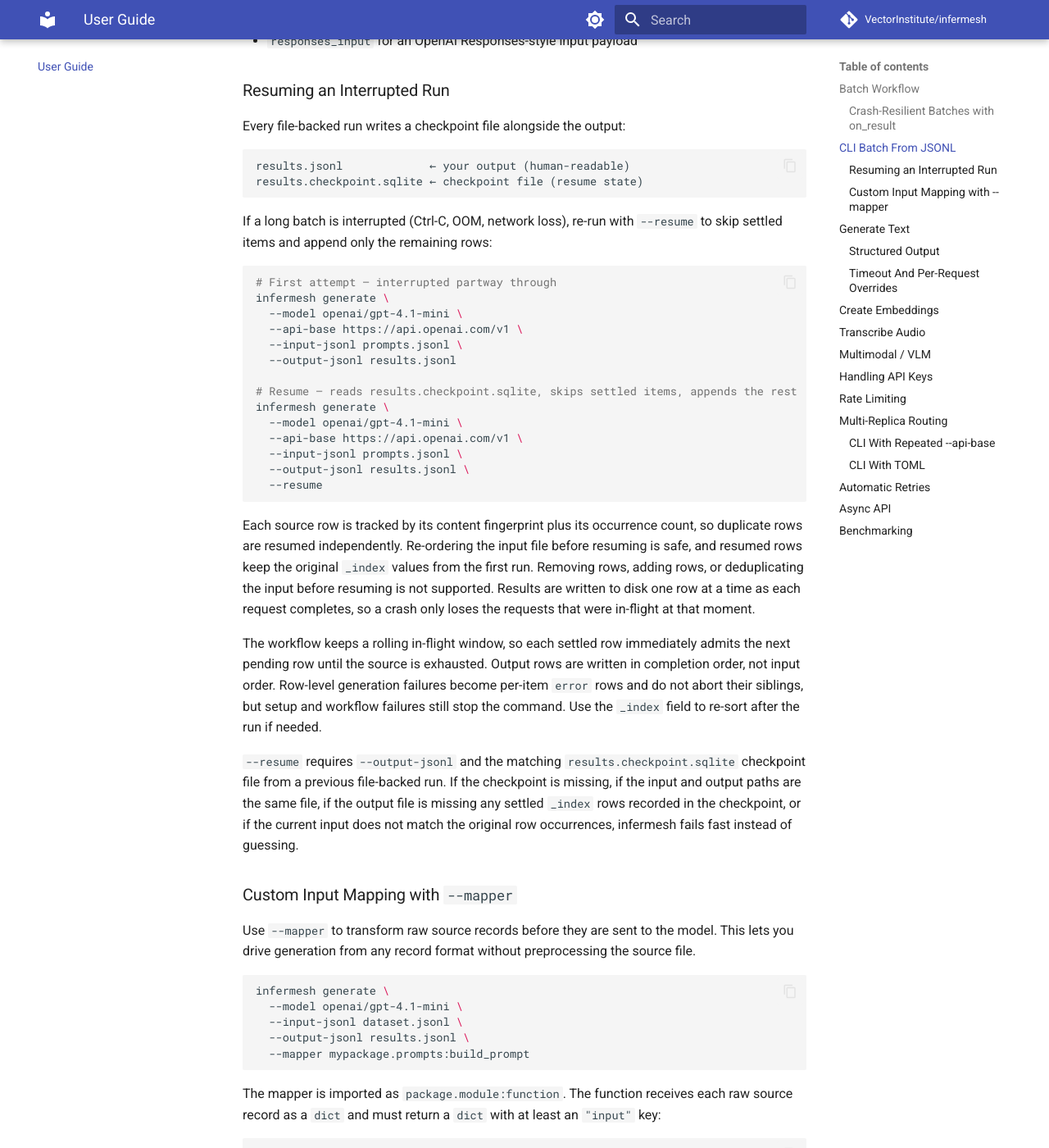
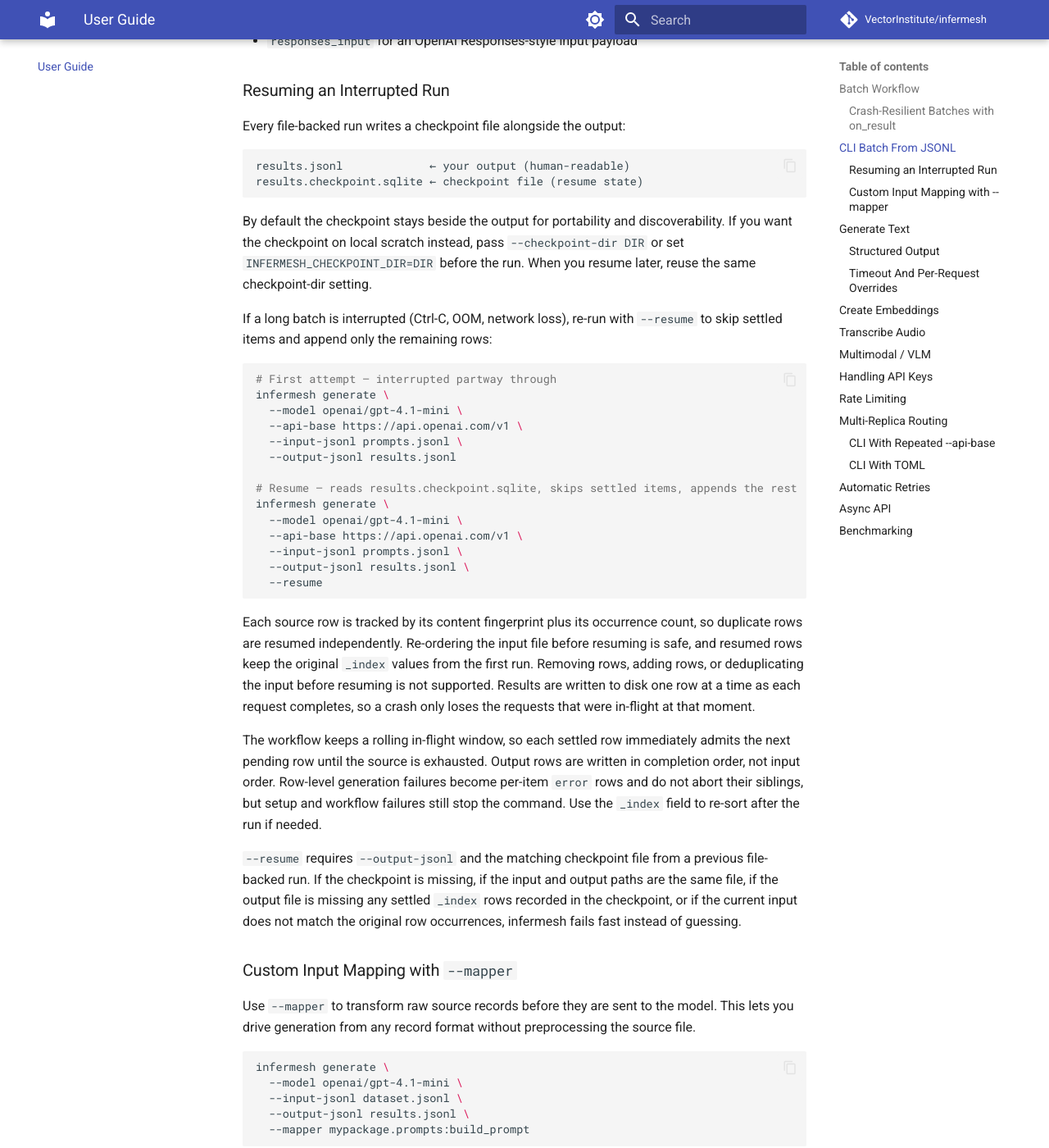
Before and after one commit to VectorInstitute/infermesh, an MkDocs documentation site: the page built from docs/guide.md, in a window 1280 px wide and 1400 px high, scrolled down 4088 px. Shown: the whole window at 82% size. Built offline with MkDocs 1.6.1 and Material for MkDocs 9.7.7, drawn with Linux system fonts in a browser that asks for light colours; comment, search, counter and statistics services are not loaded.

Commit message:
docs(cli): clarify checkpoint override behavior

````diff
--- a/docs/guide.md
+++ b/docs/guide.md
@@ -92,7 +92,7 @@ with open("results.jsonl", "w") as out, \
 The callback receives:
 
 | Argument | Type | Notes |
-|---|---|---|
+| --- | --- | --- |
 | `index` | `int` | Position in `input_batch` (global item index, not micro-batch index) |
 | `result` | `GenerationResult \| EmbeddingResult \| TranscriptionResult \| None` | `None` on failure |
 | `error` | `BaseException \| None` | `None` on success |
@@ -199,6 +199,11 @@ results.jsonl             ← your output (human-readable)
 results.checkpoint.sqlite ← checkpoint file (resume state)
 ```
 
+By default the checkpoint stays beside the output for portability and
+discoverability. If you want the checkpoint on local scratch instead, pass
+`--checkpoint-dir DIR` or set `INFERMESH_CHECKPOINT_DIR=DIR` before the run.
+When you resume later, reuse the same checkpoint-dir setting.
+
 If a long batch is interrupted (Ctrl-C, OOM, network loss), re-run with
 `--resume` to skip settled items and append only the remaining rows:
 
@@ -234,8 +239,8 @@ Row-level generation failures become per-item `error` rows and do not abort
 their siblings, but setup and workflow failures still stop the command.
 Use the `_index` field to re-sort after the run if needed.
 
-`--resume` requires `--output-jsonl` and the matching `results.checkpoint.sqlite`
-checkpoint file from a previous file-backed run. If the checkpoint is missing,
+`--resume` requires `--output-jsonl` and the matching checkpoint file from a
+previous file-backed run. If the checkpoint is missing,
 if the input and output paths are the same file, if the output file is missing
 any settled `_index` rows recorded in the checkpoint, or if the current input
 does not match the original row occurrences, infermesh fails fast instead of
````
Also changed, not shown: README.md (+0 -10 lines).
